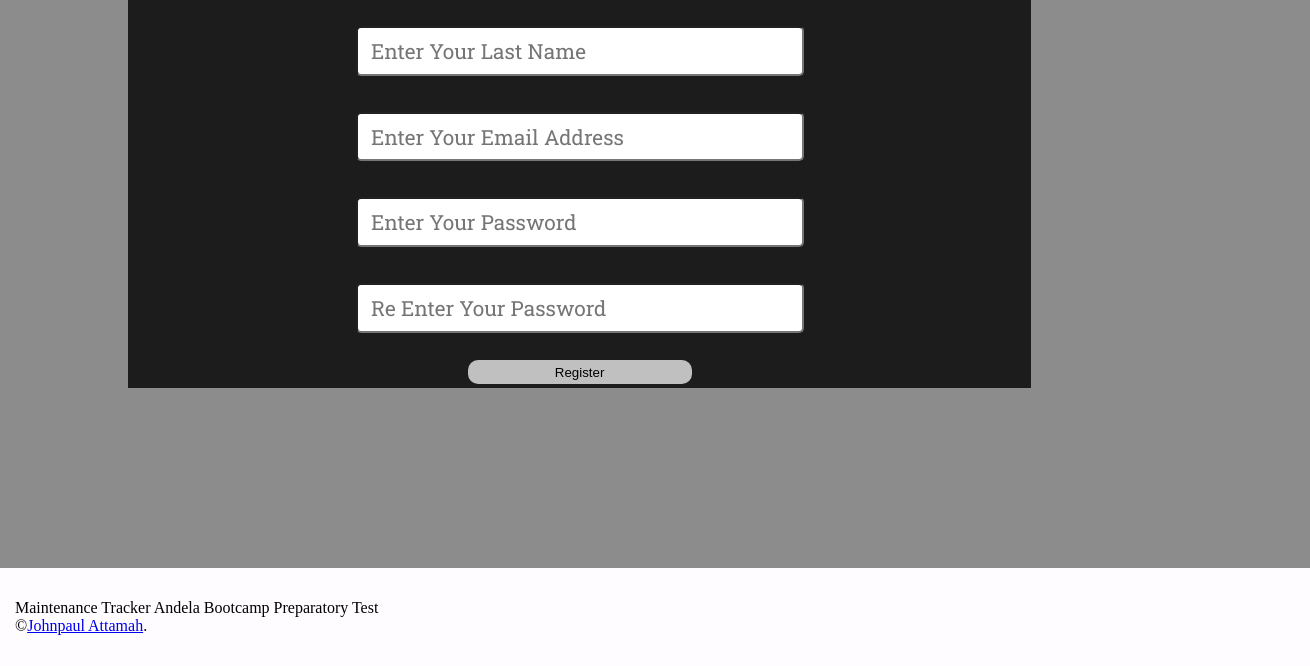
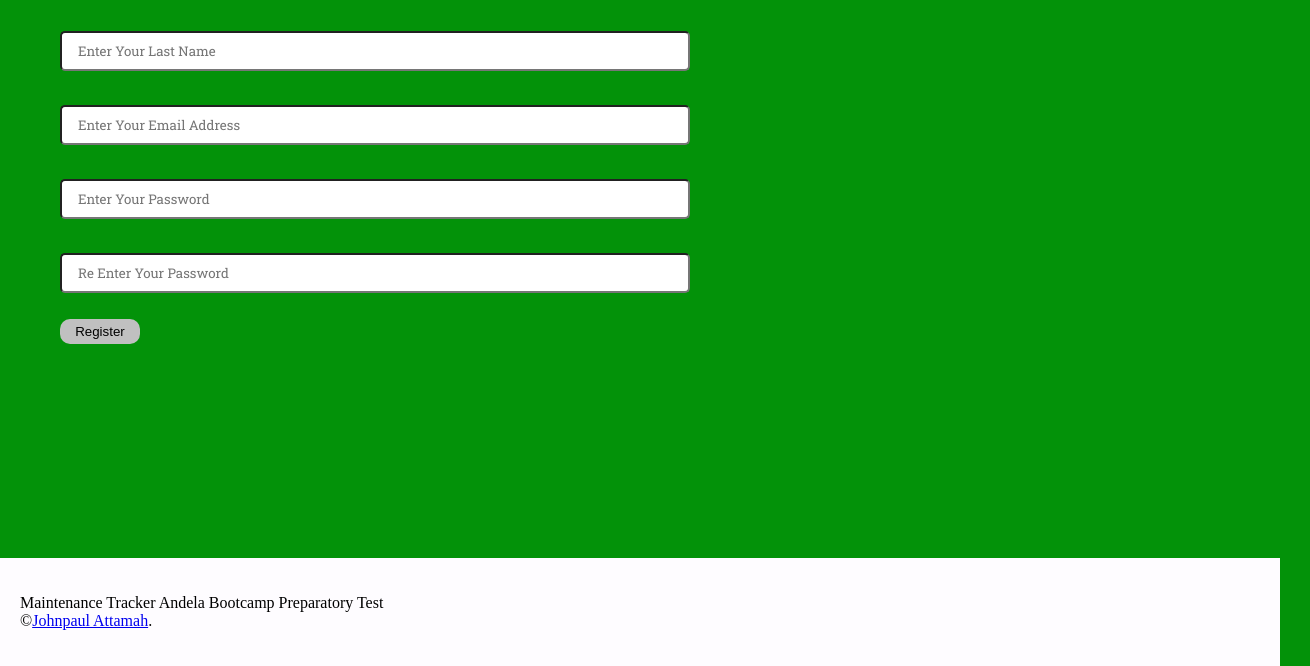
Before and after one commit to Johnpaul-Borree/Maintenance_Tracker_Challenge, a plain HTML site: page UI/create.html in a window 1280 px wide. Shown: the part 134-800 px from the top of the page, 1310 px wide, since content can reach past the window. Drawn offline with Linux system fonts and the light colour scheme; a web font is replaced by a local one.

Commit message:
Update create.css

```diff
--- a/UI/Resources/css/create.css
+++ b/UI/Resources/css/create.css
@@ -2,75 +2,91 @@
 @import url('https://fonts.googleapis.com/css? family=Anda|Permanent+Marker|Raleway:300');
 @import url(https://fonts.googleapis.com/css?family=Source+Sans+Pro:400,900);
 
+*{
+  box-sizing: border-box;
+}
 body{
 	padding: 0;
 	margin: 0 auto;
-	background-color: rgba(64,64,64,0.6);
+	background-color: #039209;
 	background-opacity:0.8;
 
 }
 
 .Create-User-Wrapper{
-  text-align: center;
-  position: absolute;
-  width:70%;
-  margin: 0.5% 10%;
+  text-align: left;
+  overflow: hidden;
 }
 .register-user{
   width:100%;
-  background-color: rgba(0,0,0,0.8);
-  padding: 0.4%;
-}.register-user input[type=text] {
-    width: 50%;
-    padding: 1% 1.5%;
-    margin: 1% 0;
+  /*background-color: rgba(0,0,0,0.8);*/
+  padding: 10px;
+  margin-left: 50px;
+}
+.register-user input[type=text] {
+    width: 80%;
+    padding: 8px 16px;
+    margin: 8px 0;
     line-height: 20px;
     border-radius: 5px;
-    -webkit-border-radius: 5px;
+    -webkit-border-radius: 5px
     font-size: 1.3rem;
     font-family: 'Roboto Slab';
     box-sizing: border-box;
 }
 .register-user input[type=Email] {
-    width: 50%;
-    padding: 1% 1.5%;
-    margin: 1% 0;
+    width: 80%;
+    padding: 8px 16px;
+    margin: 8px 0;
     line-height: 20px;
     border-radius: 5px;
-    -webkit-border-radius: 5px;
+    -webkit-border-radius: 5px
     font-size: 1.3rem;
     font-family: 'Roboto Slab';
     box-sizing: border-box;
 }
 .register-user input[type=password] {
-    width: 50%;
-    padding: 1% 1.5%;
-    margin: 1% 0;
+    width: 80%;
+    padding: 8px 16px;
+    margin: 8px 0;
     line-height: 20px;
     border-radius: 5px;
-    -webkit-border-radius: 5px;
+    -webkit-border-radius: 5px
     font-size: 1.3rem;
     font-family: 'Roboto Slab';
     box-sizing: border-box;
 }
 .register-user input[type=submit] {
-    padding:0.5% 1.5%;
+    padding:5px 15px;
     background:#c0c0c0;
     border:0 none;
     cursor:pointer;
     -webkit-border-radius: 10px;
     border-radius: 10px;
-    width:25%;
+    width:80px;
 
 }
 .register-user .create{
-  font-size: 2rem;
+  font-size: 3rem;
   color:#c0c0c0;
 }
 footer{
-  padding:15px;
+  padding:20px;
   background-color: #fefcff;
   position: absolute;
   bottom: 0;
   width: 100%;
+  overflow: hidden;
 }
+
+@media screen and (min-width: 800px){
+.register-user input[type=text] {
+    width: 50%;
+}
+.register-user input[type=Email] {
+    width: 50%;
+}
+.register-user input[type=password] {
+    width: 50%;
+}
+}
```
